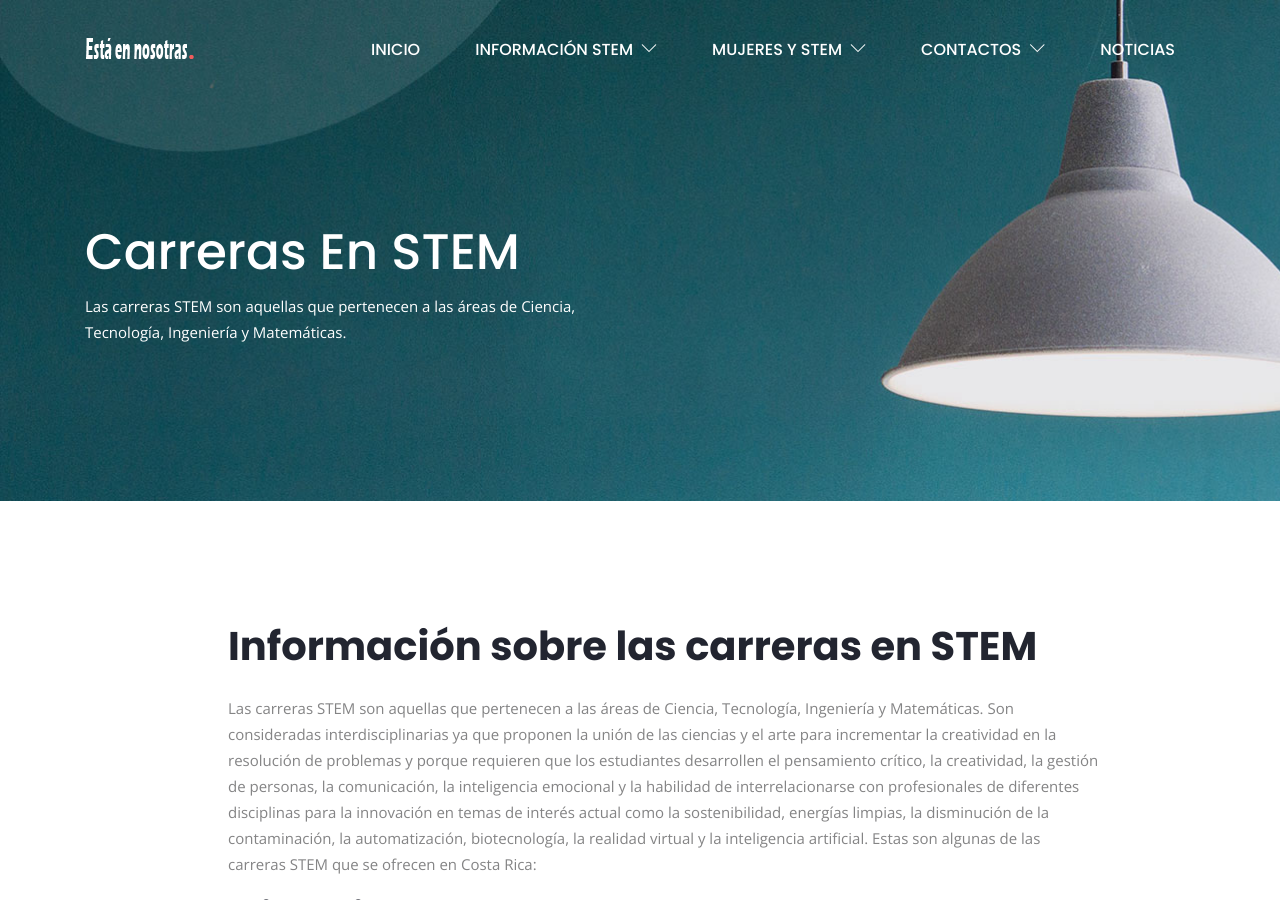
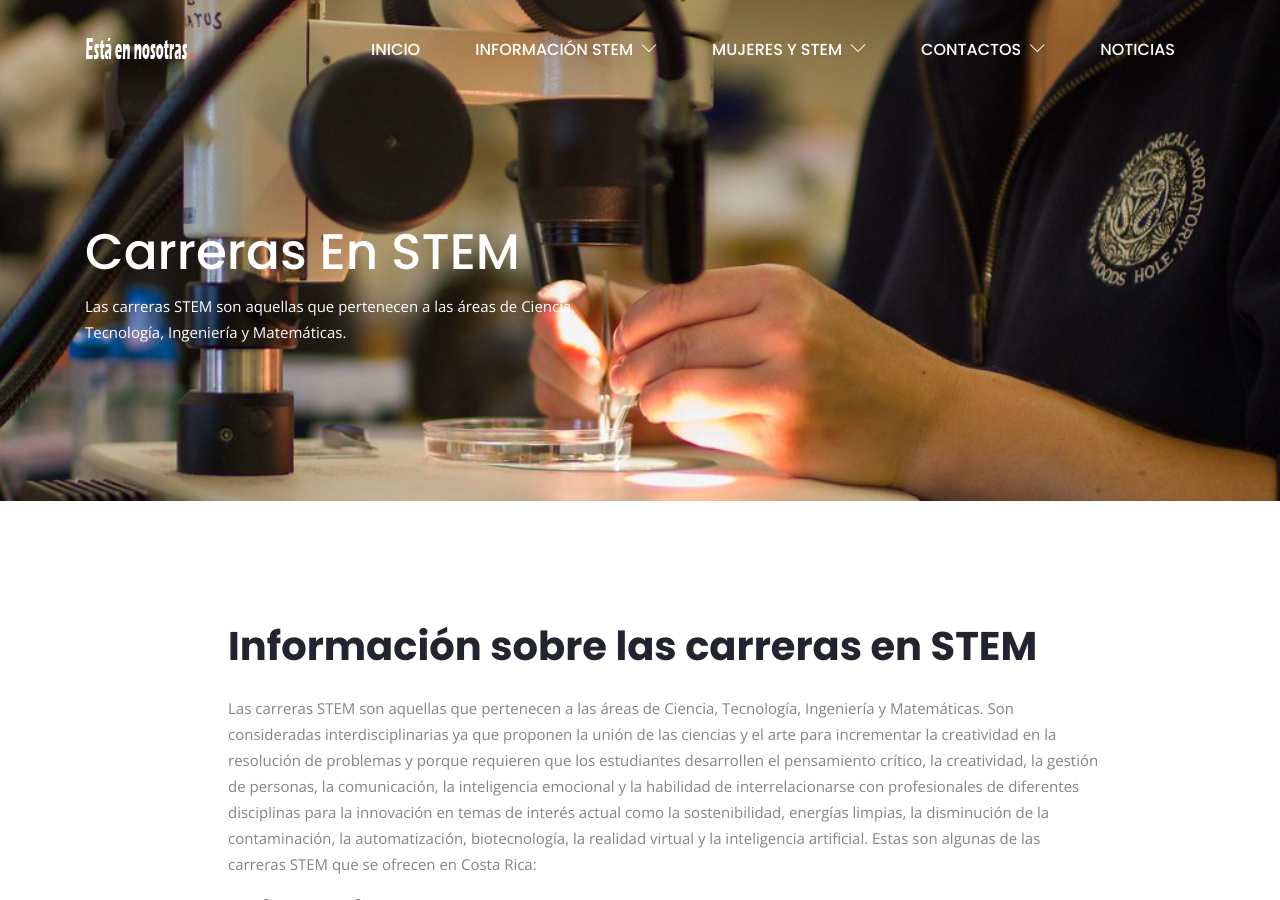
Before and after one commit to estaennosotraspiloto/estaennosotraspiloto, a Jekyll site: the page built from carreras-en-stem.html, in a window 1280 px wide and 900 px high. Built offline with Jekyll 4.4.1, drawn with Linux system fonts in a browser that asks for light colours.

Commit message:
Update from Forestry.io estaennosotraspiloto updated carreras-en-stem.html

```diff
--- a/carreras-en-stem.html
+++ b/carreras-en-stem.html
@@ -1,6 +1,6 @@
 ---
 layout: default
-header_image: "/assets/images/bg/bg-portfolio.jpg"
+header_image: "/assets/images/team/stem.jpg"
 title: Carreras en STEM
 description: 'Las carreras STEM son aquellas que pertenecen a las áreas de Ciencia,
   Tecnología,  Ingeniería y Matemáticas. '
```
